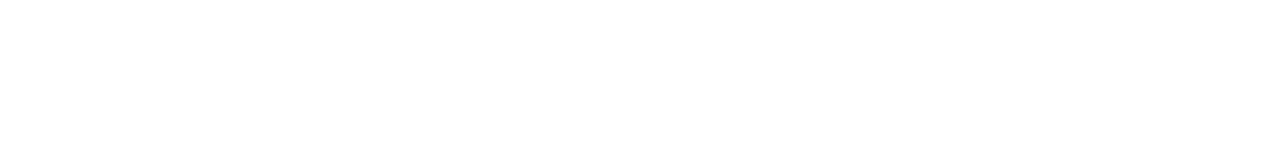
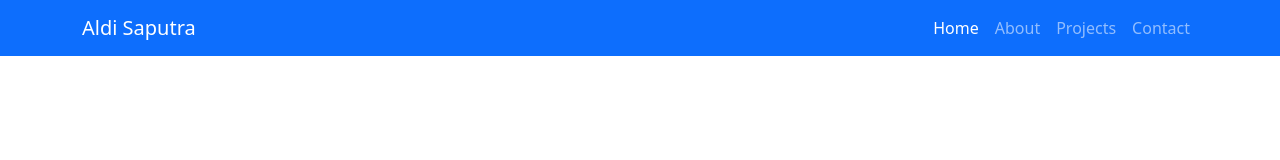
Before and after one commit to Aldisapoetra/latihan-bootstrap, a plain HTML site: page index.html in a window 1280 px wide. Drawn offline with nearby package versions, Linux system fonts and the light colour scheme.

Commit message:
membuat navbar

```diff
--- a/index.html
+++ b/index.html
@@ -11,6 +11,33 @@
         <link rel="stylesheet" href="style.css">
 </head>
 <body>
+    <!-- Navbar -->
+    <nav class="navbar navbar-expand-lg navbar-dark bg-primary fixed-top">
+        <div class="container">
+            <a class="navbar-brand" href="https://web.facebook.com/profile.php?id=100010839375839&locale=id_ID">Aldi Saputra</a>
+            <button class="navbar-toggler" type="button" data-bs-toggle="collapse" data-bs-target="#navbarNav"
+                aria-controls="navbarNav" aria-expanded="false" aria-label="Toggle navigation">
+                <span class="navbar-toggler-icon"></span>
+            </button>
+            <div class="collapse navbar-collapse" id="navbarNav">
+                <ul class="navbar-nav ms-auto">
+                    <li class="nav-item">
+                        <a class="nav-link active" aria-current="page" href="#">Home</a>
+                    </li>
+                    <li class="nav-item">
+                        <a class="nav-link" href="#about">About</a>
+                    </li>
+                    <li class="nav-item">
+                        <a class="nav-link" href="#projects">Projects</a>
+                    </li>
+                    <li class="nav-item">
+                        <a class="nav-link" href="#contact">Contact</a>
+                    </li>
+                </ul>
+            </div>
+        </div>
+    </nav>
+    <!-- Akhir Navbar -->
 
 
 
```
